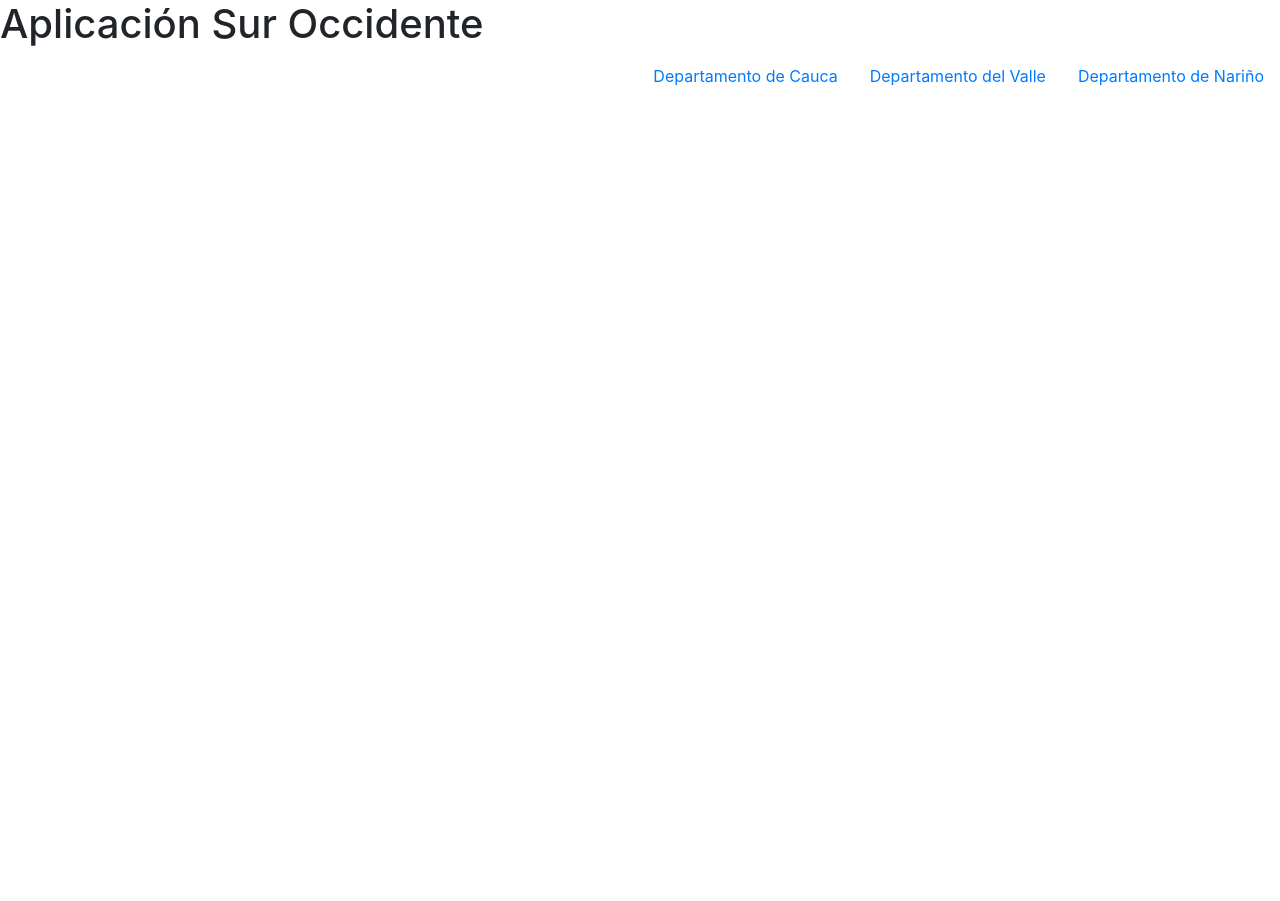
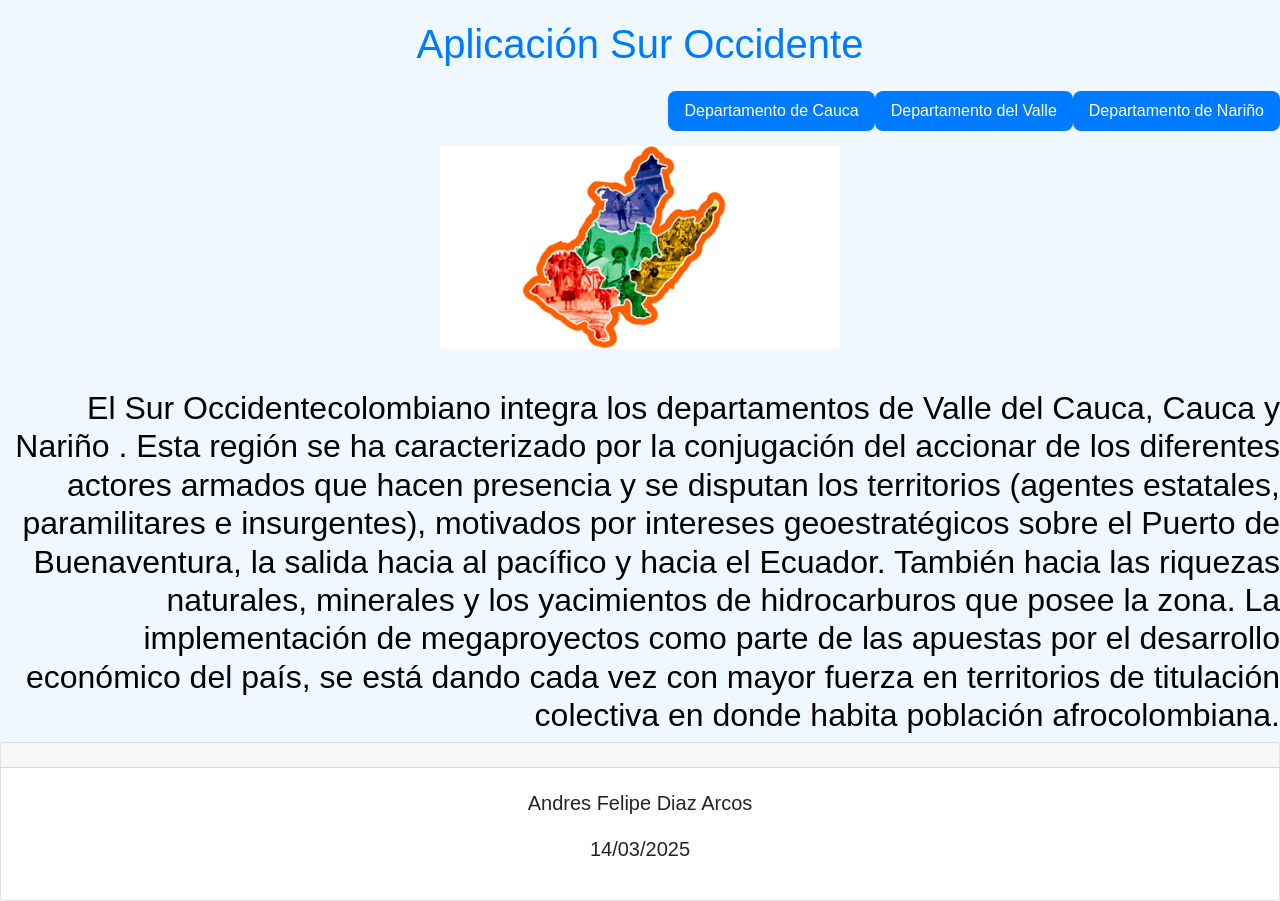
Before and after one commit to AndresDiaz27x/Parcial-1, a plain HTML site: page index.html in a window 1280 px wide. Before the commit the page ends 800 px from the top, so only its background shows below. Drawn offline with nearby package versions, Linux system fonts and the light colour scheme.

Commit message:
aplicacion sur occidente

```diff
--- a/index.html
+++ b/index.html
@@ -21,5 +21,27 @@
           <a class="nav-link" href="NARIÑO/narino.html">Departamento de Nariño</a>
         </li>
       </ul>
+      <img src="img/SUROCCIDENTE.jpg" alt="Nariño" width="400">
+      <h2>El Sur Occidentecolombiano integra los departamentos de Valle del Cauca, Cauca y Nariño
+        . Esta región se ha caracterizado por la conjugación
+        del accionar de los diferentes actores armados que hacen presencia
+         y se disputan los territorios (agentes estatales, paramilitares e insurgentes), motivados por intereses geoestratégicos
+         sobre el Puerto de Buenaventura, la salida hacia al pacífico y hacia el Ecuador.
+        También hacia las riquezas naturales,
+         minerales y los yacimientos de hidrocarburos que posee la zona.
+
+        La implementación de megaproyectos como parte de las apuestas por el desarrollo económico del país,
+        se está dando cada vez con mayor fuerza en territorios de titulación colectiva en donde habita población afrocolombiana.</h2>
+      <div class="card">
+        <div class="card-header">
+
+        </div>
+        <div class="card-body">
+          <blockquote class="blockquote mb-0">
+            <p>Andres Felipe Diaz Arcos</p>
+            <p>14/03/2025</p>
+          </blockquote>
+        </div>
+      </div>
 </body>
 </html>
--- a/styles.css
+++ b/styles.css
@@ -0,0 +1,59 @@
+body {
+    font-family: Arial, sans-serif;
+    background-color: #f0f8ff;
+    margin: 0;
+    padding: 0;
+    text-align: center;
+}
+
+/* Contenedor principal */
+h1 {
+    color: #007BFF;
+    margin-top: 20px;
+    font-size: 2.5em;
+}
+h2{
+    color: #000000;
+    margin-top: 20px;
+    text-align: right;
+}
+
+ul {
+    list-style-type: none;
+    padding: 0;
+}
+
+li {
+    margin: 15px 0;
+}
+
+a {
+    text-decoration: none;
+    color: white;
+    background-color: #007BFF;
+    padding: 10px 20px;
+    border-radius: 8px;
+    transition: background-color 0.3s ease-in-out;
+}
+
+a:hover {
+    background-color: #0056b3;
+}
+
+/* Imagen de los departamentos */
+img {
+    max-width: 100%;
+    height: auto;
+    margin-bottom: 20px;
+}
+
+/* Diseño responsivo */
+@media (max-width: 768px) {
+    h1 {
+        font-size: 2em;
+    }
+
+    a {
+        padding: 8px 15px;
+    }
+}
```
Also changed, not shown: NARIÑO/narino.html (+16 -2 lines).
